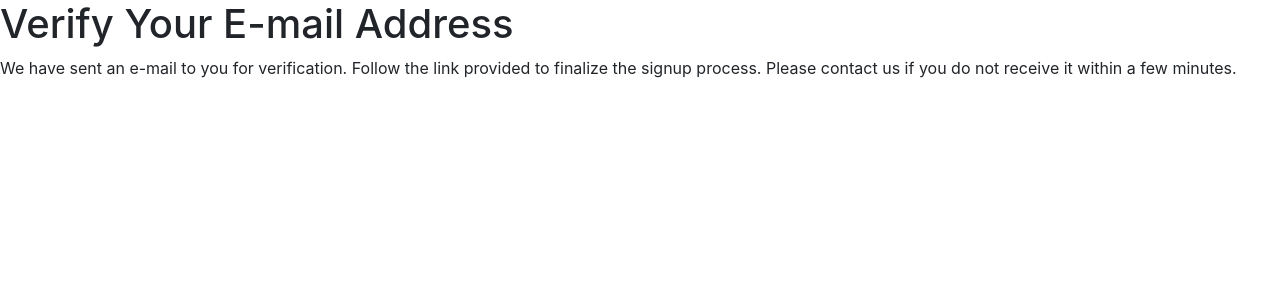
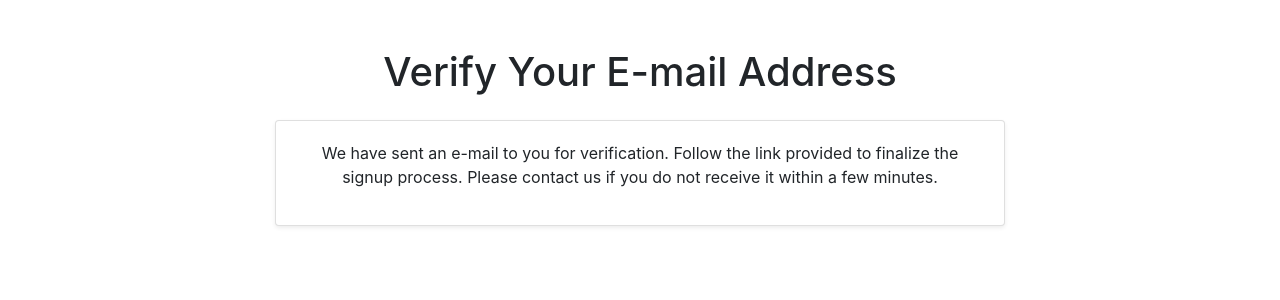
Before and after one commit to EAmbrozas/gear-up, a Django app: a page that uses templates/allauth/account/verification_sent.html in a window 1280 px wide. Shown: the part 191-491 px from the top of the page. Run offline with Django 3.2, Linux system fonts and the light colour scheme; some libraries are stand-ins or nearby versions.

Commit message:
Styled email_confirm template

```diff
--- a/gearup/settings.py
+++ b/gearup/settings.py
@@ -30,7 +30,7 @@ SECRET_KEY = os.environ.get('SECRET_KEY')
 # SECURITY WARNING: don't run with debug turned on in production!
 DEBUG = os.environ.get('DEBUG')
 
-ALLOWED_HOSTS = ['gearupp-adc940fbf9f8.herokuapp.com', '8000-eambrozas-gear-up-nkvx5wr0fx.us2.codeanyapp.com']
+ALLOWED_HOSTS = ['gearupp-adc940fbf9f8.herokuapp.com', '8000-eambrozas-gear-up-nkvx5wr0fx.us2.codeanyapp.com', 'port-8000-python-ernestasambrozas434517.preview.codeanywhere.com']
 
 
 # Application definition
--- a/templates/allauth/account/verification_sent.html
+++ b/templates/allauth/account/verification_sent.html
@@ -5,8 +5,16 @@
 {% block head_title %}{% trans "Verify Your E-mail Address" %}{% endblock %}
 
 {% block content %}
-    <h1>{% trans "Verify Your E-mail Address" %}</h1>
-
-    <p>{% blocktrans %}We have sent an e-mail to you for verification. Follow the link provided to finalize the signup process. Please contact us if you do not receive it within a few minutes.{% endblocktrans %}</p>
-
+<div class="container mt-5">
+    <h1 class="text-center mb-4">{% trans "Verify Your E-mail Address" %}</h1>
+    <div class="row justify-content-center">
+        <div class="col-md-8">
+            <div class="card shadow-sm">
+                <div class="card-body">
+                    <p class="text-center">{% blocktrans %}We have sent an e-mail to you for verification. Follow the link provided to finalize the signup process. Please contact us if you do not receive it within a few minutes.{% endblocktrans %}</p>
+                </div>
+            </div>
+        </div>
+    </div>
+</div>
 {% endblock %}
```
